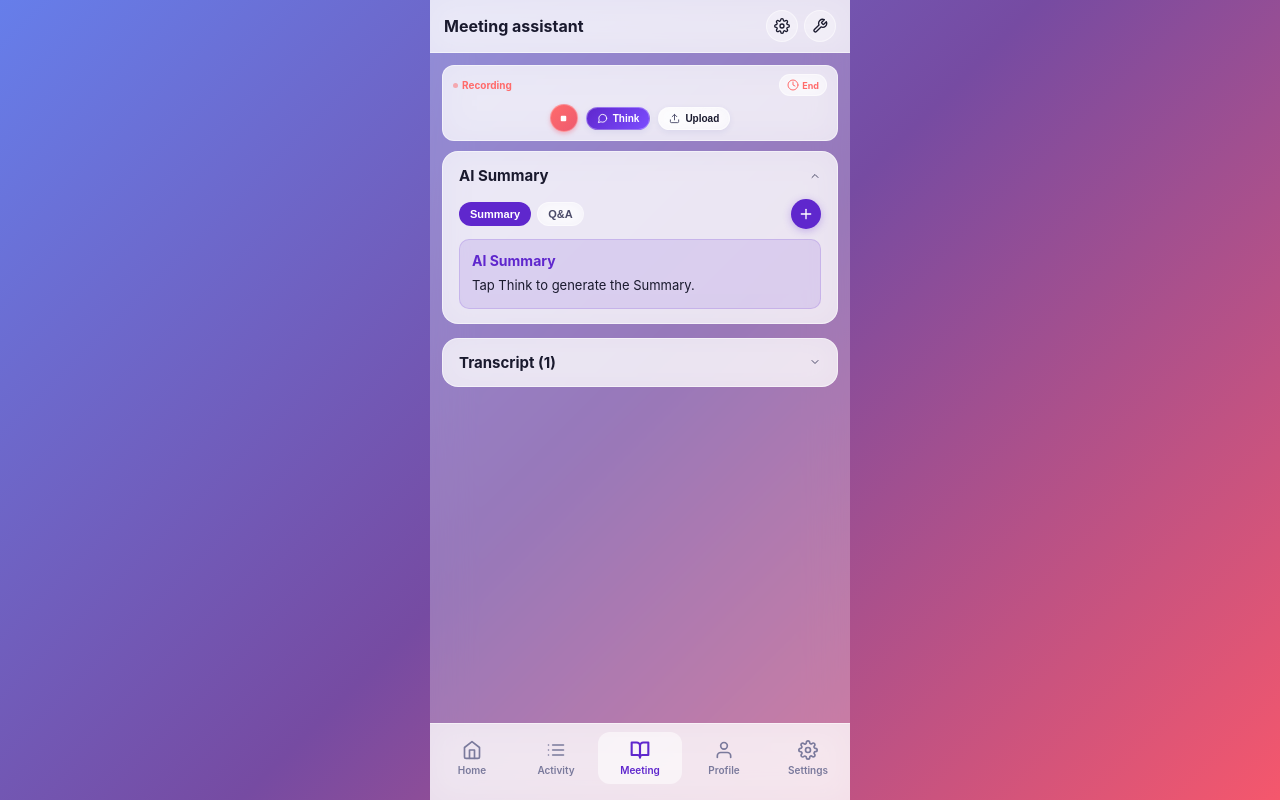
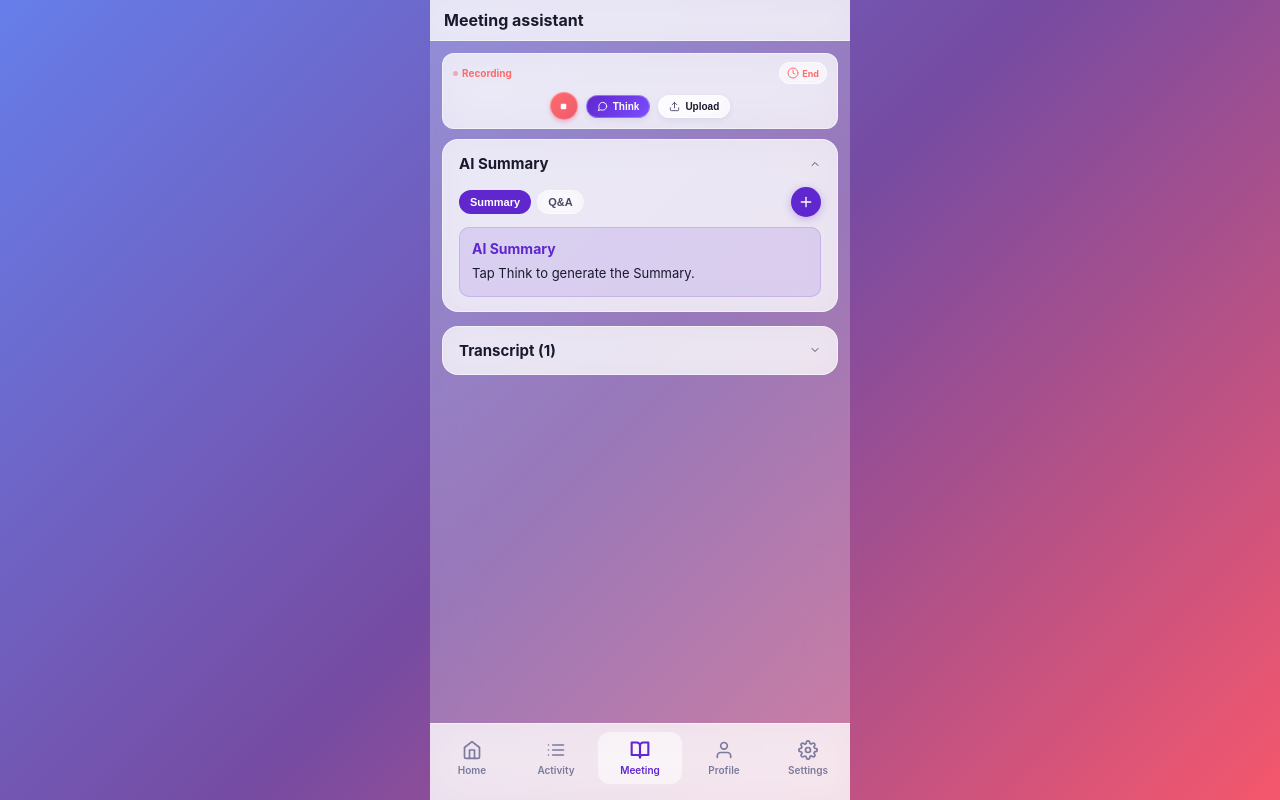
Before and after one commit to kannanjmc/interfaceai-assignment, a Flask app: page / in a window 1280 px wide. Run offline with Flask 3, Linux system fonts and the light colour scheme.

Commit message:
Hide top right settings and tools icons

```diff
--- a/src/ui_app/templates/index.html
+++ b/src/ui_app/templates/index.html
@@ -11,8 +11,7 @@
         <!-- Header -->
         <header class="app-header">
             <h1>Meeting assistant</h1>
-            <div class="header-actions">
-                <button class="icon-btn" aria-label="Settings">
+            <div class="header-actions" style="display: none;">
                     <svg class="icon" viewBox="0 0 24 24" fill="none" stroke="currentColor" stroke-width="2" stroke-linecap="round" stroke-linejoin="round"><circle cx="12" cy="12" r="3"></circle><path d="M19.4 15a1.65 1.65 0 0 0 .33 1.82l.06.06a2 2 0 0 1 0 2.83 2 2 0 0 1-2.83 0l-.06-.06a1.65 1.65 0 0 0-1.82-.33 1.65 1.65 0 0 0-1 1.51V21a2 2 0 0 1-2 2 2 2 0 0 1-2-2v-.09A1.65 1.65 0 0 0 9 19.4a1.65 1.65 0 0 0-1.82.33l-.06.06a2 2 0 0 1-2.83 0 2 2 0 0 1 0-2.83l.06-.06a1.65 1.65 0 0 0 .33-1.82 1.65 1.65 0 0 0-1.51-1H3a2 2 0 0 1-2-2 2 2 0 0 1 2-2h.09A1.65 1.65 0 0 0 4.6 9a1.65 1.65 0 0 0-.33-1.82l-.06-.06a2 2 0 0 1 0-2.83 2 2 0 0 1 2.83 0l.06.06a1.65 1.65 0 0 0 1.82.33H9a1.65 1.65 0 0 0 1-1.51V3a2 2 0 0 1 2-2 2 2 0 0 1 2 2v.09a1.65 1.65 0 0 0 1 1.51 1.65 1.65 0 0 0 1.82-.33l.06-.06a2 2 0 0 1 2.83 0 2 2 0 0 1 0 2.83l-.06.06a1.65 1.65 0 0 0-.33 1.82V9a1.65 1.65 0 0 0 1.51 1H21a2 2 0 0 1 2 2 2 2 0 0 1-2 2h-.09a1.65 1.65 0 0 0-1.51 1z"></path></svg>
                 </button>
                 <button class="icon-btn" aria-label="Tools">
```
